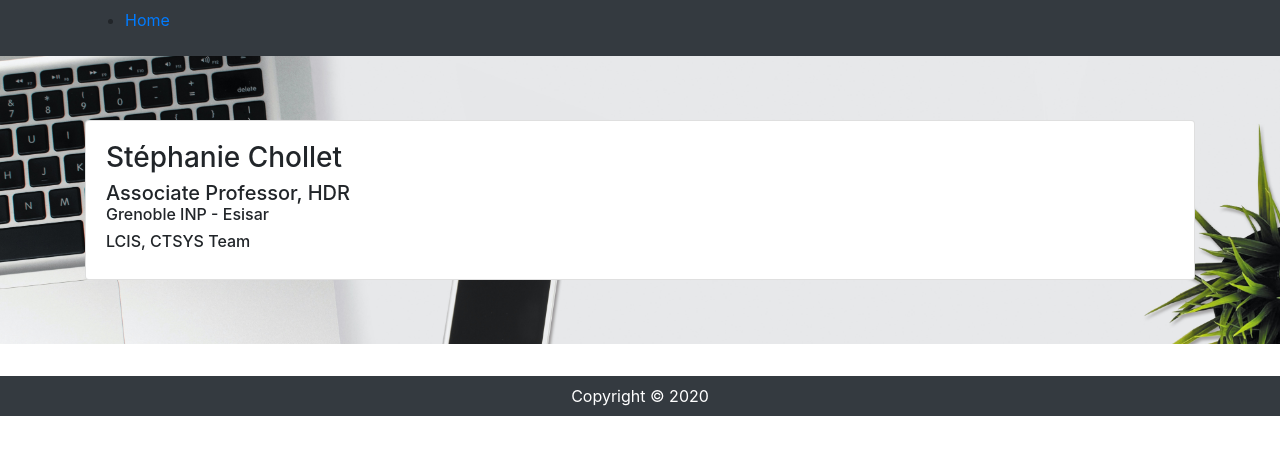
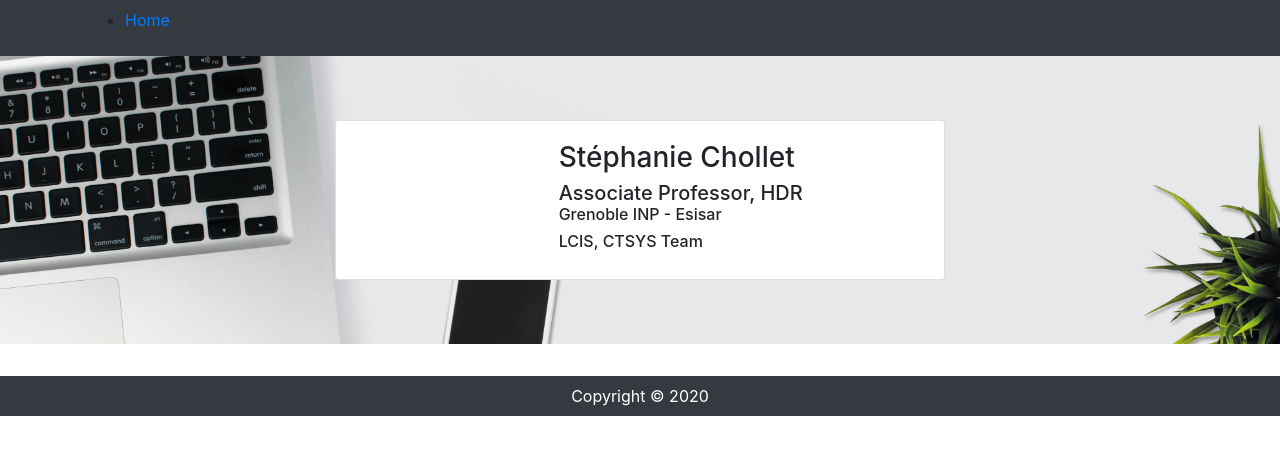
Before and after one commit to schollet/homepage, a Jekyll site: the page built from index.html, in a window 1280 px wide. Shown: the top 455 px of the page. Built offline with Jekyll 4.4.1, drawn with Linux system fonts in a browser that asks for light colours.

Commit message:
Update index.html

```diff
--- a/index.html
+++ b/index.html
@@ -4,14 +4,20 @@ layout: default
 
 <div class="jumbotron jumbotron-fluid"
   style="background-image: url(assets/pexels-dominika-roseclay-1036841.jpg); background-size: 100%;">
-  <div class="container">
+  <div class="container w-50">
     <div class="card">
+      <div class="row no-gutters">
+        <div class="col-md-4">
+        </div>
+        <div class="col-md-8">
       <div class="card-body card-text-center">
         <h3 class="card-title">Stéphanie Chollet</h1>
         <h5 class="card-subtitle">Associate Professor, HDR</h3>
         <h6 class="display-6">Grenoble INP - Esisar</h5>
         <h6 class="display-6">LCIS, CTSYS Team</h5>
       </div>
+        </div>
+      </div>
     </div>
   </div>
 </div>
```
